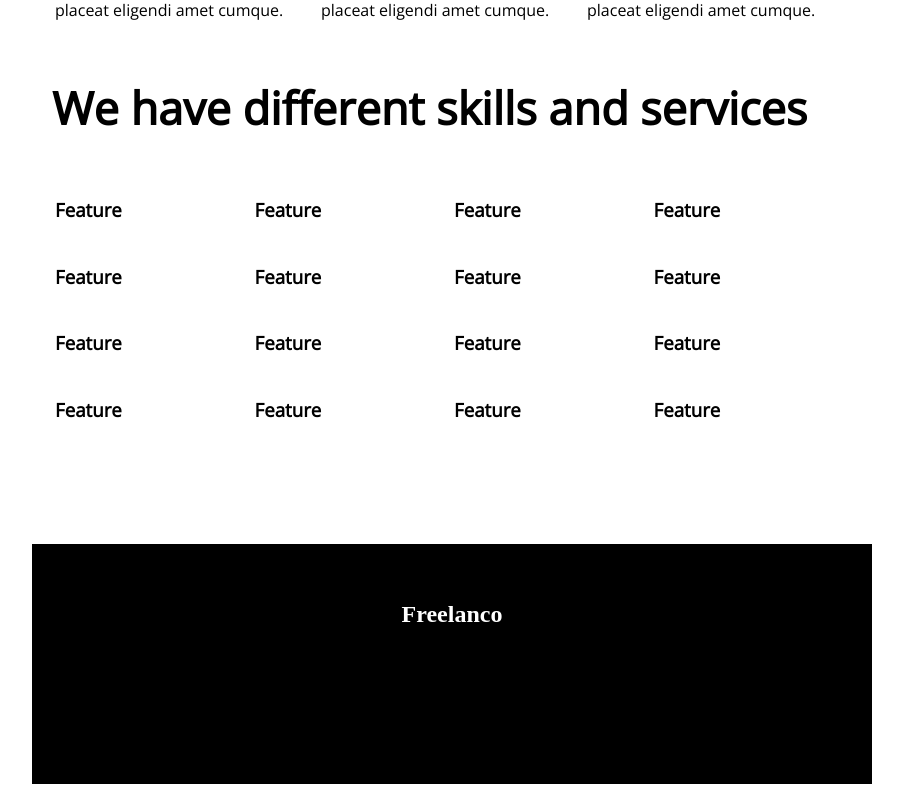
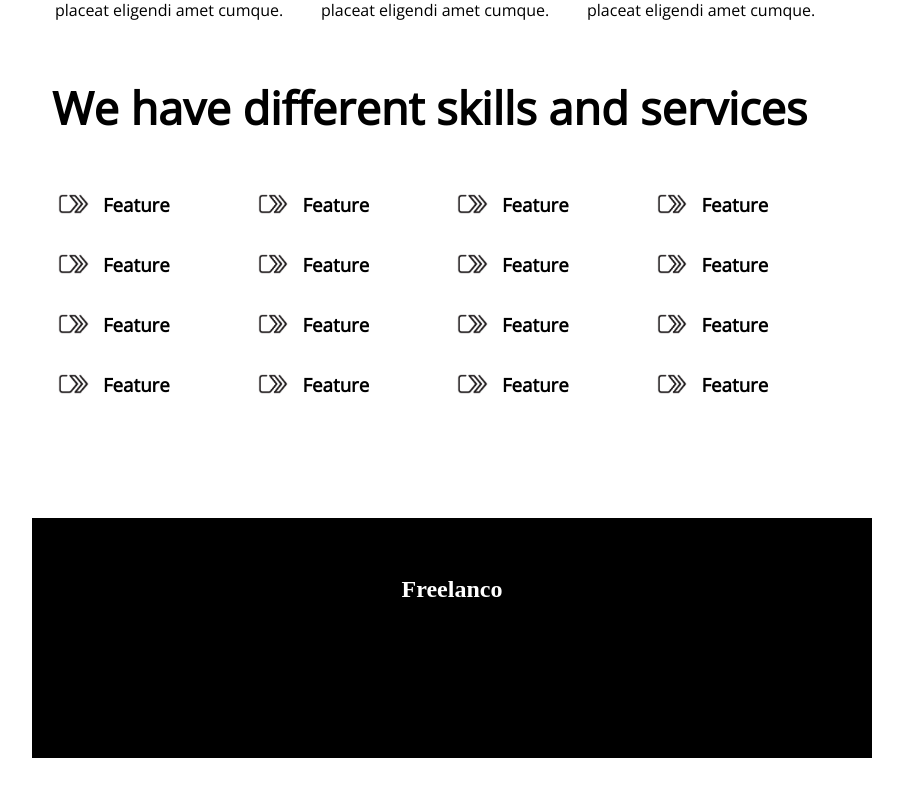
Before and after one commit to moezemara/freelance-dashboard, a React (Create React App) app: page / in a window 1280 px wide. Shown: the part 1390-2182 px from the top of the page, without its empty margins (188-1091 px from the left). After the commit the page ends 2156 px from the top, so only its background shows below. Built offline with nearby package versions, Linux system fonts and the light colour scheme.

Commit message:
some updates

```diff
--- a/src/Home.js
+++ b/src/Home.js
@@ -2,7 +2,7 @@ import img1 from "./src-images/logo1.jpg";
 import img2 from "./src-images/logo2.jpg";
 import img3 from "./src-images/logo3.jpg";
 import img4 from "./src-images/logo4.png";
-
+import serviceImage from './src-images/service-logo.png'
 const Home = () => {
   return (
     <div className="home">
@@ -132,61 +132,61 @@ const Home = () => {
         <table>
           <tr>
             <td>
-              <h3>Feature</h3>
+              <td><img src={serviceImage} /></td><td> <h3>Feature</h3></td>
             </td>
             <td>
-              <h3>Feature</h3>
+             <td><img src={serviceImage} /></td><td> <h3>Feature</h3></td>
             </td>
             <td>
-              <h3>Feature</h3>
+             <td><img src={serviceImage} /></td><td> <h3>Feature</h3></td>
             </td>
             <td>
-              <h3>Feature</h3>
+             <td><img src={serviceImage} /></td><td> <h3>Feature</h3></td>
             </td>
           </tr>
 
           <tr>
             <td>
-              <h3>Feature</h3>
+             <td><img src={serviceImage} /></td><td> <h3>Feature</h3></td>
             </td>
             <td>
-              <h3>Feature</h3>
+             <td><img src={serviceImage} /></td><td> <h3>Feature</h3></td>
             </td>
             <td>
-              <h3>Feature</h3>
+             <td><img src={serviceImage} /></td><td> <h3>Feature</h3></td>
             </td>
             <td>
-              <h3>Feature</h3>
+             <td><img src={serviceImage} /></td><td> <h3>Feature</h3></td>
             </td>
           </tr>
 
           <tr>
             <td>
-              <h3>Feature</h3>
+             <td><img src={serviceImage} /></td><td> <h3>Feature</h3></td>
             </td>
             <td>
-              <h3>Feature</h3>
+             <td><img src={serviceImage} /></td><td> <h3>Feature</h3></td>
             </td>
             <td>
-              <h3>Feature</h3>
+             <td><img src={serviceImage} /></td><td> <h3>Feature</h3></td>
             </td>
             <td>
-              <h3>Feature</h3>
+             <td><img src={serviceImage} /></td><td> <h3>Feature</h3></td>
             </td>
           </tr>
 
           <tr>
             <td>
-              <h3>Feature</h3>
+             <td><img src={serviceImage} /></td><td> <h3>Feature</h3></td>
             </td>
             <td>
-              <h3>Feature</h3>
+             <td><img src={serviceImage} /></td><td> <h3>Feature</h3></td>
             </td>
             <td>
-              <h3>Feature</h3>
+             <td><img src={serviceImage} /></td><td> <h3>Feature</h3></td>
             </td>
             <td>
-              <h3>Feature</h3>
+             <td><img src={serviceImage} /></td><td> <h3>Feature</h3></td>
             </td>
           </tr>
         </table>
--- a/src/index.css
+++ b/src/index.css
@@ -321,3 +321,16 @@ background-color: rgb(0, 0, 0);
   padding: 6px;
   margin-left: auto;
 }
+
+.different-skills h3{
+  margin: 10px 0px 15px 0px;
+  align-items: center;
+  align-self: start;
+  align-content: center;
+
+}
+
+.different-skills img{
+  margin-right: 10px;
+  height: 20px;
+}
```
Also changed, not shown: src/src-images/service-logo.png (added).
